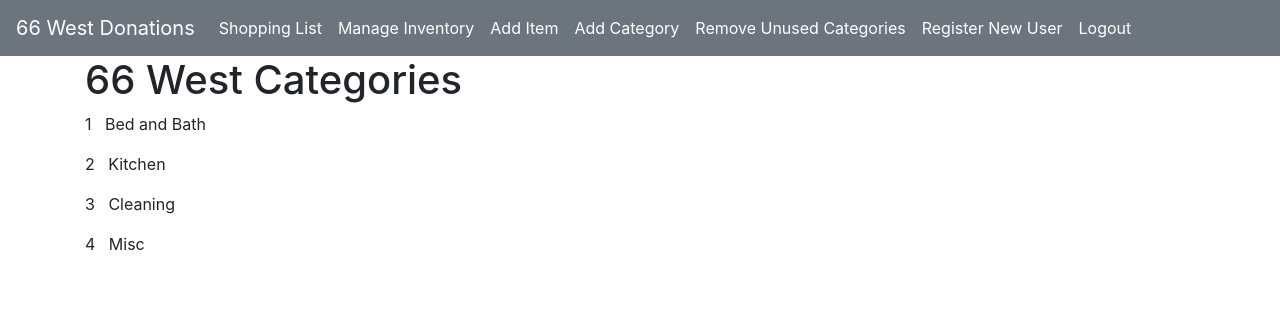
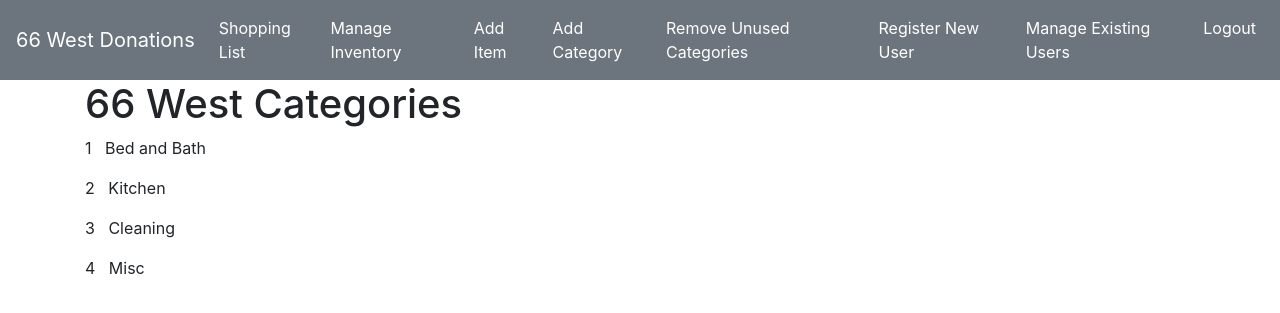
Before and after one commit to dgr-crenshaw/donationsAppFlask, a Flask app: page /categories in a window 1280 px wide. Shown: the top 313 px of the page. Run offline with Flask 3, Linux system fonts and the light colour scheme; a user stored in the database is signed in; data comes from the database, SQL or seed files in the repository; some libraries are stand-ins or nearby versions.

Commit message:
adding user management page template

```diff
--- a/app.py
+++ b/app.py
@@ -172,8 +172,8 @@ def create():
         return render_template('create.html',facilityDBCategory=facilityDBCategory)
 
 # Add New Category
-@app.route('/add_category', methods=('GET', 'POST'))
-def add_category():
+@app.route('/addCategory', methods=('GET', 'POST'))
+def addCategory():
     if request.method == 'POST':
         newCategory = request.form['category']
         conn = getDBConnection()
@@ -186,7 +186,7 @@ def add_category():
         conn = getDBConnection()
         facilityDBCategory = conn.execute('SELECT * FROM facilityDBCategories').fetchall()
         conn.close()
-        return render_template('add_category.html',facilityDBCategory=facilityDBCategory)
+        return render_template('addCategory.html',facilityDBCategory=facilityDBCategory)
 
 @app.route('/categories')
 def categories():
@@ -268,8 +268,7 @@ def editItem(id):
         conn.execute('UPDATE facilityDBInventory SET item = ?, category = ?, have = ?, goal = ? WHERE id = ?',(item, category, have, goal, id))
         conn.commit()
         conn.close()
-        return redirect(url_for('manageInventory'))  #FIX THIS
-        #return redirect(url_for('index'))
+        return redirect(url_for('manageInventory'))
     else:
         return render_template('editItem.html', item=item, facilityDBCategory=facilityDBCategory)
 
--- a/templates/base.html
+++ b/templates/base.html
@@ -45,7 +45,7 @@
 </li>
 
   <li class="nav-item active">
-    <a class="nav-link" href="{{ url_for('add_category')}}">Add Category</a>
+    <a class="nav-link" href="{{ url_for('addCategory')}}">Add Category</a>
   </li>
 
   <li class="nav-item active">
@@ -56,6 +56,9 @@
 {% if session['logged_in'] == True and (session['permissions'] == 'S'): %}
   <li class="nav-item active">
     <a class="nav-link" href="{{ url_for('register')}}">Register New User</a>
+  </li>
+    <li class="nav-item active">
+    <a class="nav-link" href="{{ url_for('userAdmin')}}">Manage Existing Users</a>
   </li>
 {% endif %}
 
```
Also changed, not shown: templates/addCategory.html (renamed from templates/add_category.html).
